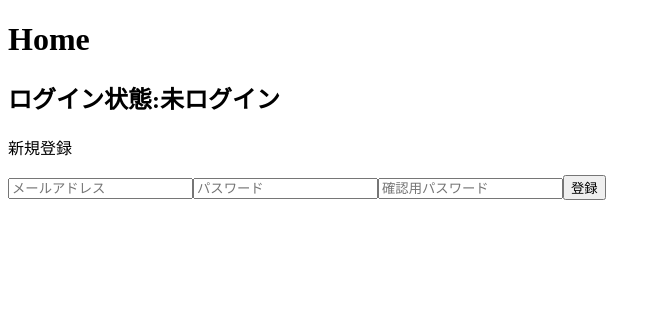
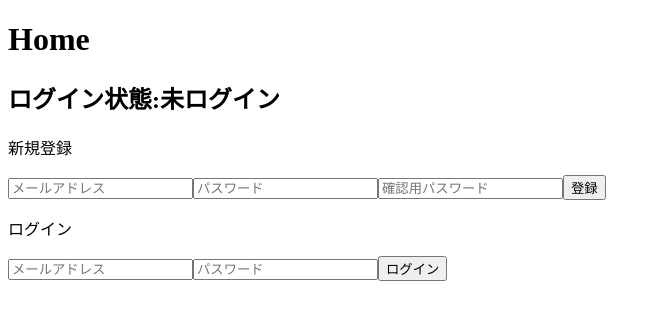
Before and after one commit to gonshiba-n/frontend_tutorial, a React (Create React App) app: page / in a window 1280 px wide. Shown: the top 320 px of the page, without its empty margins (0-661 px from the left). Built offline with nearby package versions, Linux system fonts and the light colour scheme.

Commit message:
ログインページ作成,

```diff
--- a/src/App.js
+++ b/src/App.js
@@ -8,6 +8,11 @@ export default function App() {
   // ログイン状態の確認(複数コンポーネントで使用する為、親要素に追加)
   const [loggedInStatus, setLoggedInStatus] = useState("未ログイン")
   const [user, setUser] = useState({})
+
+  const handleLogin = (data) => {
+    setLoggedInStatus("ログインなう")
+    setUser(data.user)
+  }
   return (
     <div>
       <BrowserRouter>
@@ -15,7 +20,7 @@ export default function App() {
           <Route
             exact path={"/"}
             render={props => (
-              <Home {...props} loggedInStatus={loggedInStatus} />
+              <Home {...props} handleLogin={handleLogin} loggedInStatus={loggedInStatus} />
             )}
           />
           <Route
--- a/src/components/Dashboard.js
+++ b/src/components/Dashboard.js
@@ -1,11 +1,14 @@
 // ログイン処理完了後のリダイレクトページ
 import React from "react";
+import { useHistory } from "react-router";
 
 export default function Dashboard(props) {
+  const history = useHistory()
   return (
     <div>
       <h1>Dashboard</h1>
       <h2>ログイン状態: {props.loggedInStatus}</h2>
+      <button onClick={() => history.goBack()}>戻る</button>
     </div>
   )
 }
--- a/src/components/Home.js
+++ b/src/components/Home.js
@@ -1,13 +1,22 @@
 // ルートページ
 import React from 'react'
 import Registration from './auth/Registration'
+import Login from './auth/Login'
 
 export default function Home(props){
+
+  const handleSuccessfulAuthentication = (data) => {
+    props.handleLogin(data)
+    props.history.push("/dashboard")
+  }
+
   return(
     <div>
       <h1>Home</h1>
       <h2>ログイン状態:{props.loggedInStatus}</h2>
-      <Registration />
+      <Registration handleSuccessfulAuthentication={handleSuccessfulAuthentication} />
+
+      <Login handleSuccessfulAuthentication={handleSuccessfulAuthentication} />
     </div>
   )
 }
--- /dev/null
+++ b/src/components/auth/Login.js
@@ -0,0 +1,51 @@
+import React, { useState } from 'react'
+import axios from 'axios'
+
+export default function Login(props) {
+  const [email, setEmail] = useState("")
+  const [password, setPassword] = useState("")
+
+  const handleSubmit = (event) => {
+    axios.post("http://localhost:3001/login",
+      {
+        user: {
+          email: email,
+          password: password,
+        }
+      },
+      { withCredentials: true }
+    ).then(response => {
+      if (response.data.logged_in) {
+        props.handleSuccessfulAuthentication(response.data)
+      }
+    }).catch(error => {
+      console.log("registration error", error)
+    })
+    event.preventDefault()
+  }
+
+  return (
+    <div>
+      <p>ログイン</p>
+
+      <form onSubmit={handleSubmit}>
+        <input
+          type="email"
+          name="email"
+          placeholder="メールアドレス"
+          value={email}
+          onChange={event => setEmail(event.target.value)}
+        />
+        <input
+          type="password"
+          name="password"
+          placeholder="パスワード"
+          value={password}
+          onChange={event => setPassword(event.target.value)}
+        />
+
+        <button type="submit">ログイン</button>
+      </form>
+    </div>
+  )
+}
--- a/src/components/auth/Registration.js
+++ b/src/components/auth/Registration.js
@@ -2,7 +2,7 @@ import React from 'react'
 import { useState } from "react";
 import axios from "axios";
 
-export default function Registration() {
+export default function Registration(props) {
   const [email, setEmail] = useState("")
   const [password, setPassword] = useState("")
   const [passwordConfirmation, setPasswordConfirmation] = useState("")
@@ -18,7 +18,9 @@ export default function Registration() {
       },
       {withCredentials: true}
       ).then(response => {
-        console.log("registration res", response)
+        if (response.data.status === 'created') {
+          props.handleSuccessfulAuthentication(response.data)
+        }
       }).catch(error => {
         console.log("registraion error", error)
       })
```
